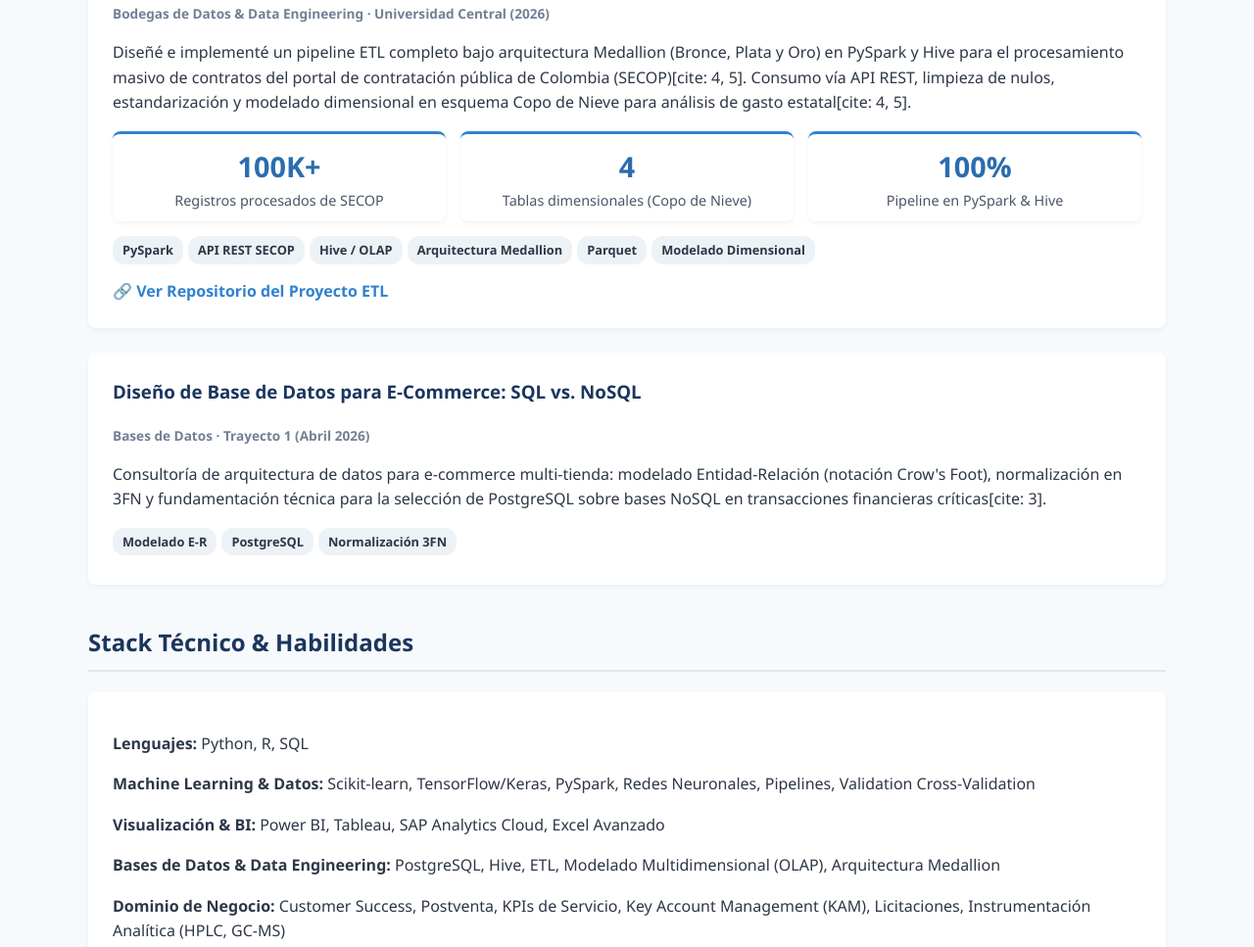
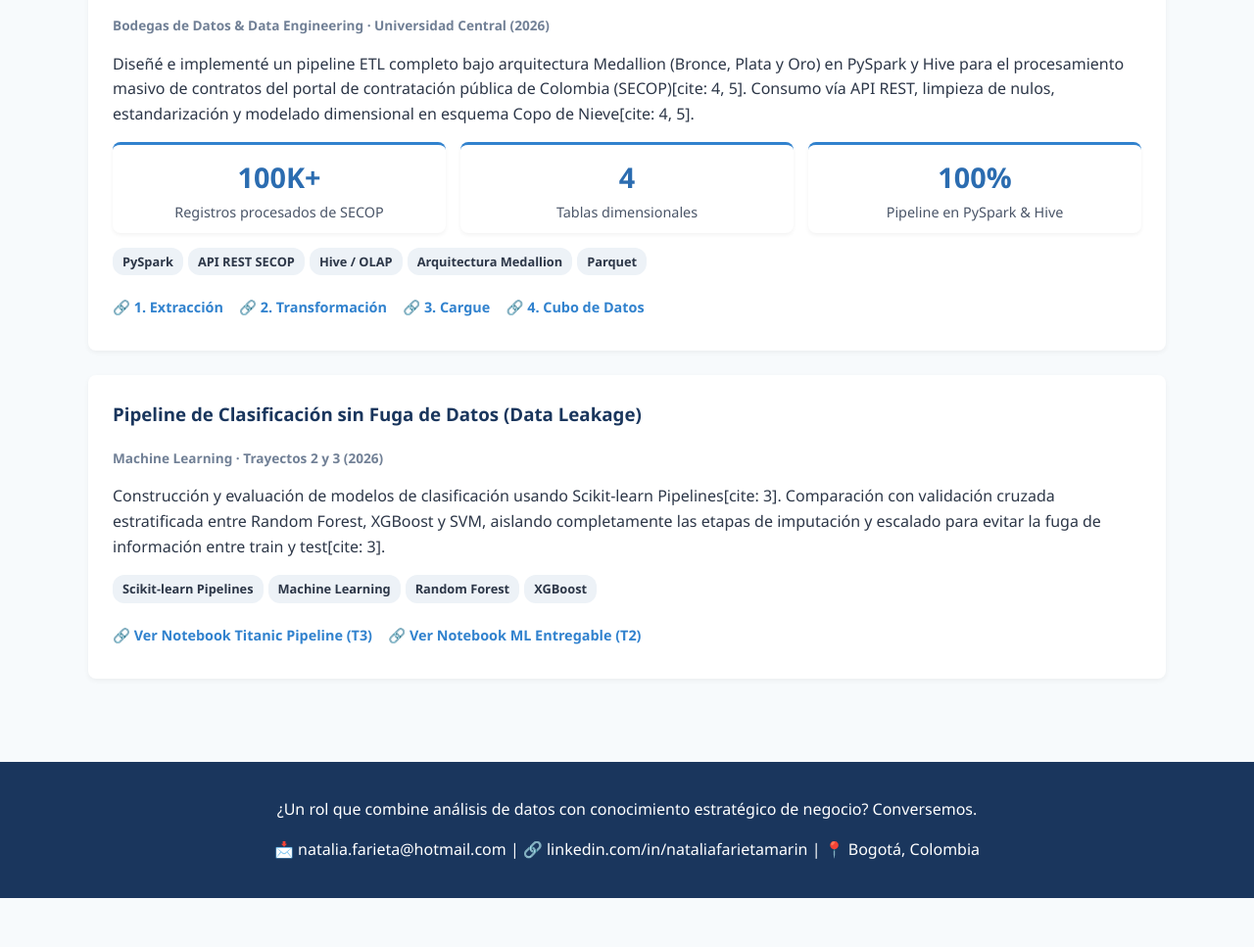
Before and after one commit to NataliaFarieta/nataliafarieta, a plain HTML site: page index.html in a window 1280 px wide. Shown: the part 1501-2468 px from the top of the page at 98% size. After the commit the page ends 2418 px from the top, so only its background shows below. Drawn offline with Linux system fonts and the light colour scheme.

Commit message:
Revise project links and descriptions in index.html
Updated links and project descriptions in the portfolio.

```diff
--- a/index.html
+++ b/index.html
@@ -4,7 +4,6 @@
     <meta charset="UTF-8">
     <meta name="viewport" content="width=device-width, initial-scale=1.0">
     <title>Natalia Farieta | Portafolio de Analítica de Datos & Customer Success</title>
-    <link rel="stylesheet" href="style.css"> <!-- O tu archivo CSS actual -->
     <style>
         body { font-family: 'Segoe UI', Tahoma, Geneva, Verdana, sans-serif; color: #2d3748; line-height: 1.6; margin: 0; padding: 0; background-color: #f7fafc; }
         .container { max-width: 1100px; margin: 0 auto; padding: 20px; }
@@ -20,7 +19,8 @@
         .project-card { background: white; border-radius: 8px; padding: 25px; margin-bottom: 25px; box-shadow: 0 2px 5px rgba(0,0,0,0.05); }
         .project-card h3 { color: #1a365d; margin-top: 0; }
         .tag { display: inline-block; background: #edf2f7; color: #2d3748; padding: 4px 10px; border-radius: 12px; font-size: 0.8rem; font-weight: 600; margin-right: 5px; margin-bottom: 5px; }
-        .link-colab { display: inline-block; margin-top: 10px; color: #3182ce; font-weight: bold; text-decoration: none; }
+        .links-group { margin-top: 15px; }
+        .link-colab { display: inline-block; margin-right: 12px; margin-bottom: 8px; color: #3182ce; font-weight: bold; text-decoration: none; font-size: 0.9rem; }
         .link-colab:hover { text-decoration: underline; }
     </style>
 </head>
@@ -33,13 +33,14 @@
             <p style="font-size: 0.95rem; max-width: 800px; margin: 10px auto;">
                 Siete años resolviendo problemas de negocio, optimizando la retención de clientes y liderando operaciones técnicas B2B, combinando dominio científico con modelos predictivos y código.
             </p>
-            <a href="CV_Natalia_Farieta.pdf" target="_blank" class="btn-cv">📄 Descargar Hoja de Vida (PDF)</a>
+            <!-- REEMPLAZA ESTE LINK CON EL ENLACE PÚBLICO DE TU HOJA DE VIDA EN GOOGLE DRIVE -->
+            <a href="https://docs.google.com/document/d/1B1ImbH0YS_tETz9_fFecgwj5Ide1HKv3l4z3Omy3cWA/edit?usp=drive_web" target="_blank" class="btn-cv">📄 Abrir / Descargar Hoja de Vida</a>
         </div>
     </header>
 
     <div class="container">
 
-        <!-- Métricas Principales del Portafolio -->
+        <!-- Métricas Principales -->
         <div class="stats-grid">
             <div class="stat-card">
                 <div class="num">9</div>
@@ -75,7 +76,7 @@
         <!-- Proyecto 2: BrunoBank Redes Neuronales -->
         <div class="project-card">
             <h3>BrunoBank - Modelo Antifraude con Redes Neuronales</h3>
-            <p style="color: #718096; font-size: 0.85rem; font-weight: bold;">Redes Neuronales · Trayecto 3 (Julio 2026)</p>
+            <p style="color: #718096; font-size: 0.85rem; font-weight: bold;">Redes Neuronales · Trayectos 2 y 3 (2026)</p>
             <p>Comparé cuatro arquitecturas de deep learning para detección de fraude transaccional: Perceptrón Multicapa (MLP), BiLSTM con memoria secuencial, CNN 2D para datos tabulares y un modelo Multimodal (transacciones + texto de quejas)[cite: 3]. Evaluación orientada a explicabilidad, cumplimiento normativo (Ley 1581) y prevención de sesgo algorítmico en entornos bancarios[cite: 3].</p>
             <div class="stats-grid" style="margin: 15px 0;">
                 <div class="stat-card" style="padding: 10px;"><div class="num">1.00</div><div class="label">AUC del modelo MLP</div></div>
@@ -85,43 +86,45 @@
             <div>
                 <span class="tag">TensorFlow / Keras</span><span class="tag">CNN</span><span class="tag">BiLSTM</span><span class="tag">NLP</span><span class="tag">Ética Algorítmica</span>
             </div>
-            <a href="#" class="link-colab">🔗 Ver Notebook en Google Colab / GitHub</a>
+            <div class="links-group">
+                <a href="https://colab.research.google.com/drive/1yAPAhvQkxKr4vyHBlhfYmJB-yRsVxSnX?usp=sharing" target="_blank" class="link-colab">🔗 Ver Trayecto 3 (Comparativo Antifraude)</a>
+                <a href="https://colab.research.google.com/drive/1Ko3f_WhPbi7NqnY0Lq1TX2lU2V9AFbft?usp=sharing" target="_blank" class="link-colab">🔗 Ver Trayecto 2 (Redes Recurrentes RNN)</a>
+            </div>
         </div>
 
-        <!-- Proyecto 3: Proyecto Ajustado ETL y Cubo de Datos SECOP -->
+        <!-- Proyecto 3: ETL y Cubo de Datos SECOP -->
         <div class="project-card">
             <h3>Proceso ETL y Cubo de Datos Multidimensional (SECOP)</h3>
             <p style="color: #718096; font-size: 0.85rem; font-weight: bold;">Bodegas de Datos & Data Engineering · Universidad Central (2026)</p>
-            <p>Diseñé e implementé un pipeline ETL completo bajo arquitectura Medallion (Bronce, Plata y Oro) en PySpark y Hive para el procesamiento masivo de contratos del portal de contratación pública de Colombia (SECOP)[cite: 4, 5]. Consumo vía API REST, limpieza de nulos, estandarización y modelado dimensional en esquema Copo de Nieve para análisis de gasto estatal[cite: 4, 5].</p>
+            <p>Diseñé e implementé un pipeline ETL completo bajo arquitectura Medallion (Bronce, Plata y Oro) en PySpark y Hive para el procesamiento masivo de contratos del portal de contratación pública de Colombia (SECOP)[cite: 4, 5]. Consumo vía API REST, limpieza de nulos, estandarización y modelado dimensional en esquema Copo de Nieve[cite: 4, 5].</p>
             <div class="stats-grid" style="margin: 15px 0;">
                 <div class="stat-card" style="padding: 10px;"><div class="num">100K+</div><div class="label">Registros procesados de SECOP</div></div>
-                <div class="stat-card" style="padding: 10px;"><div class="num">4</div><div class="label">Tablas dimensionales (Copo de Nieve)</div></div>
+                <div class="stat-card" style="padding: 10px;"><div class="num">4</div><div class="label">Tablas dimensionales</div></div>
                 <div class="stat-card" style="padding: 10px;"><div class="num">100%</div><div class="label">Pipeline en PySpark & Hive</div></div>
             </div>
             <div>
-                <span class="tag">PySpark</span><span class="tag">API REST SECOP</span><span class="tag">Hive / OLAP</span><span class="tag">Arquitectura Medallion</span><span class="tag">Parquet</span><span class="tag">Modelado Dimensional</span>
+                <span class="tag">PySpark</span><span class="tag">API REST SECOP</span><span class="tag">Hive / OLAP</span><span class="tag">Arquitectura Medallion</span><span class="tag">Parquet</span>
             </div>
-            <a href="#" class="link-colab">🔗 Ver Repositorio del Proyecto ETL</a>
-        </div>
-
-        <!-- Proyecto 4: E-Commerce SQL vs NoSQL -->
-        <div class="project-card">
-            <h3>Diseño de Base de Datos para E-Commerce: SQL vs. NoSQL</h3>
-            <p style="color: #718096; font-size: 0.85rem; font-weight: bold;">Bases de Datos · Trayecto 1 (Abril 2026)</p>
-            <p>Consultoría de arquitectura de datos para e-commerce multi-tienda: modelado Entidad-Relación (notación Crow's Foot), normalización en 3FN y fundamentación técnica para la selección de PostgreSQL sobre bases NoSQL en transacciones financieras críticas[cite: 3].</p>
-            <div>
-                <span class="tag">Modelado E-R</span><span class="tag">PostgreSQL</span><span class="tag">Normalización 3FN</span>
+            <div class="links-group">
+                <a href="https://colab.research.google.com/drive/11bPw6eP8rtrKPLFhaREyW-wP0_XjifyS?usp=sharing" target="_blank" class="link-colab">🔗 1. Extracción</a>
+                <a href="https://colab.research.google.com/drive/1q7ay-LlJV8I_t-EBqFn6kuuN4tKjGP5-?usp=drive_link" target="_blank" class="link-colab">🔗 2. Transformación</a>
+                <a href="https://colab.research.google.com/drive/1z3alchOzLN-KidTGfn7sAadDUs-wMclx?usp=sharing" target="_blank" class="link-colab">🔗 3. Cargue</a>
+                <a href="https://colab.research.google.com/drive/1bMJahF91SjT3pvnMmdo2sgNeCucksPEt?usp=sharing" target="_blank" class="link-colab">🔗 4. Cubo de Datos</a>
             </div>
         </div>
 
-        <!-- Stack Técnico -->
-        <h2 style="color: #1a365d; border-bottom: 2px solid #e2e8f0; padding-bottom: 8px; margin-top: 40px;">Stack Técnico & Habilidades</h2>
+        <!-- Proyecto 4: Titanic Pipeline ML -->
         <div class="project-card">
-            <p><b>Lenguajes:</b> Python, R, SQL</p>
-            <p><b>Machine Learning & Datos:</b> Scikit-learn, TensorFlow/Keras, PySpark, Redes Neuronales, Pipelines, Validation Cross-Validation</p>
-            <p><b>Visualización & BI:</b> Power BI, Tableau, SAP Analytics Cloud, Excel Avanzado</p>
-            <p><b>Bases de Datos & Data Engineering:</b> PostgreSQL, Hive, ETL, Modelado Multidimensional (OLAP), Arquitectura Medallion</p>
-            <p><b>Dominio de Negocio:</b> Customer Success, Postventa, KPIs de Servicio, Key Account Management (KAM), Licitaciones, Instrumentación Analítica (HPLC, GC-MS)</p>
+            <h3>Pipeline de Clasificación sin Fuga de Datos (Data Leakage)</h3>
+            <p style="color: #718096; font-size: 0.85rem; font-weight: bold;">Machine Learning · Trayectos 2 y 3 (2026)</p>
+            <p>Construcción y evaluación de modelos de clasificación usando Scikit-learn Pipelines[cite: 3]. Comparación con validación cruzada estratificada entre Random Forest, XGBoost y SVM, aislando completamente las etapas de imputación y escalado para evitar la fuga de información entre train y test[cite: 3].</p>
+            <div>
+                <span class="tag">Scikit-learn Pipelines</span><span class="tag">Machine Learning</span><span class="tag">Random Forest</span><span class="tag">XGBoost</span>
+            </div>
+            <div class="links-group">
+                <a href="https://colab.research.google.com/drive/1pVz-HUM19mcThGlxYeOM0wLrpg9r0RUH?usp=sharing" target="_blank" class="link-colab">🔗 Ver Notebook Titanic Pipeline (T3)</a>
+                <a href="https://colab.research.google.com/drive/1C9j152MJjG64l278WghJsWXxvmaSph0U?usp=sharing" target="_blank" class="link-colab">🔗 Ver Notebook ML Entregable (T2)</a>
+            </div>
         </div>
 
     </div>
```
